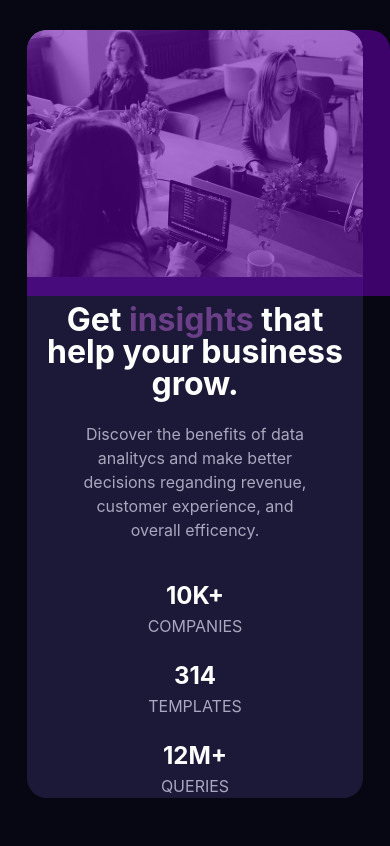
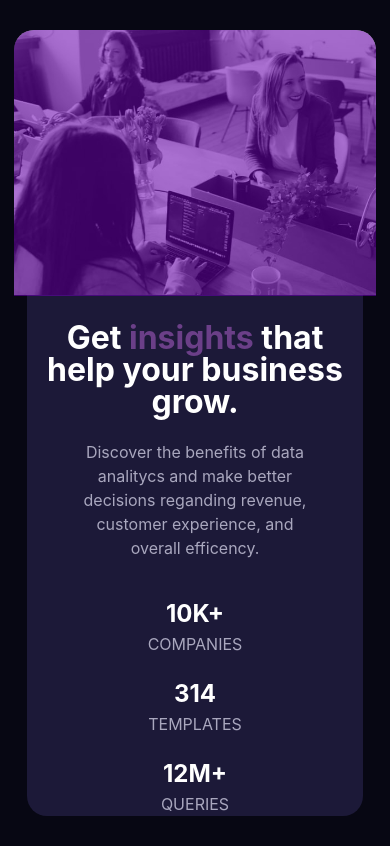
Before and after one commit to Cristiap17/pruebaIGlobal, a React (Vite) app: page / in a window 390 px wide. Built offline with nearby package versions, Linux system fonts and the light colour scheme.

Commit message:
Fix Responsive Desing_3

```diff
--- a/src/components/CardComponent.css
+++ b/src/components/CardComponent.css
@@ -40,14 +40,16 @@
         background-color: #1c1938;
     }
 
-    .header-container img {
-        width: 100%;
+    .image-style {
+        width: 362px;
+        height: 265px;
+        position: relative;
         border-top-left-radius: 20px;
         border-top-right-radius: 20px;
     }
 
     .super-position {
-        width: 363px;
+        width: 362px;
         height: 266px;
         position: absolute;
         top: 30px;
--- a/src/components/CardComponent.jsx
+++ b/src/components/CardComponent.jsx
@@ -6,7 +6,7 @@ export default function CardComponent() {
     return (
         <div className='card-container'>
             <div className='header-container'>
-                <img src={mobileHeader} alt="Mobile Header" />
+                <img className='image-style' src={mobileHeader} alt="Mobile Header" />
                 <div className='super-position'></div>
             </div>
             <div></div>
```
